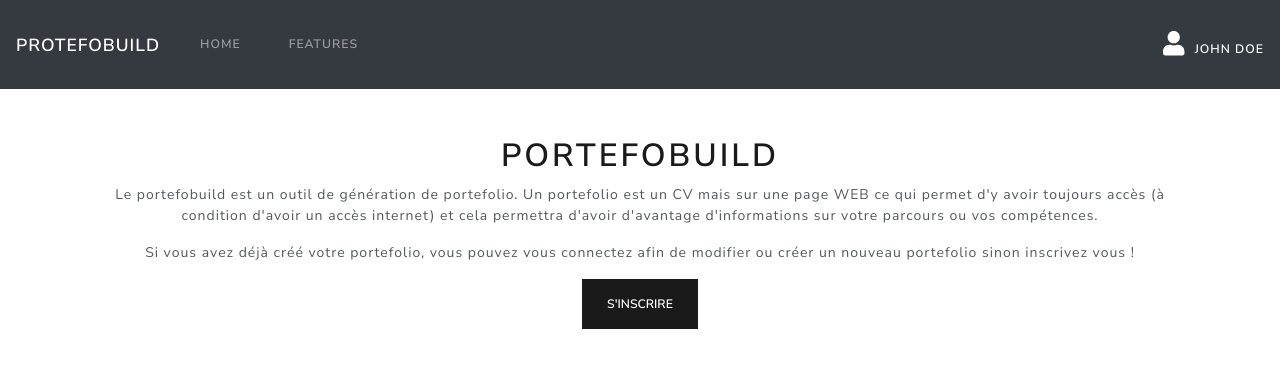
After one commit to Zgregy/portefoBuild, a Symfony app: template templates/portefolio/index.html.twig in a window 1280 px wide. The commit adds this page. Shown: the top 368 px of the page. Run offline with Twig, Linux system fonts and the light colour scheme; the template is opened without the code that fills it, so the values that code supplies are empty; some libraries are stand-ins or nearby versions.

Commit message:
Mise en place du controleur PortefolioController.php, mise en forme du template de base et mise en forme de la page d'accueil

```diff
--- a/composer.json
+++ b/composer.json
@@ -5,6 +5,7 @@
         "php": "^7.1.3",
         "ext-ctype": "*",
         "ext-iconv": "*",
+        "components/font-awesome": "^5.9",
         "sensio/framework-extra-bundle": "^5.1",
         "symfony/asset": "4.3.*",
         "symfony/console": "4.3.*",
--- a/templates/base.html.twig
+++ b/templates/base.html.twig
@@ -3,10 +3,48 @@
     <head>
         <meta charset="UTF-8">
         <title>{% block title %}Welcome!{% endblock %}</title>
+        <link rel="stylesheet" href="https://bootswatch.com/4/lux/bootstrap.min.css">
+        <link rel="stylesheet" href="https://cdnjs.cloudflare.com/ajax/libs/font-awesome/5.10.0-12/css/all.min.css">
         {% block stylesheets %}{% endblock %}
     </head>
     <body>
+        <nav class="navbar navbar-expand-lg navbar-dark bg-dark">
+            <a class="navbar-brand" href="#">PROTEFOBUILD</a>
+            <button class="navbar-toggler" type="button" data-toggle="collapse" data-target="#navbarColor02" aria-controls="navbarColor02" aria-expanded="false" aria-label="Toggle navigation">
+                <span class="navbar-toggler-icon"></span>
+            </button>
+
+            <div class="collapse navbar-collapse" id="navbarColor02">
+                <ul class="navbar-nav mr-auto">
+                    <li class="nav-item">
+                        <a class="nav-link" href="#">Home</a>
+                    </li>
+                    <li class="nav-item">
+                        <a class="nav-link" href="#">Features</a>
+                    </li>
+                    </li>
+                </ul>
+                {# <span>
+                    <i class="fas fa-user" style="font-size: 3em;"></i>
+                    John Doe
+                </span> #}
+                <div class="btn-group">
+                    <a data-toggle="dropdown" aria-haspopup="true" aria-expanded="false"  style="color:white;">
+                        <i class="fas fa-user" style="font-size: 2em;background-color: transparent;"></i><span style="padding-left: 10px;">John Doe</span>
+                    </a>
+                    <div class="dropdown-menu dropdown-menu-right">
+                        <button class="dropdown-item" type="button">Connexion</button>
+                        <button class="dropdown-item" type="button">Paramètre</button>
+                        <button class="dropdown-item" type="button">Déconnexion</button>
+                    </div>
+                </div>
+            </div>
+        </nav>
         {% block body %}{% endblock %}
         {% block javascripts %}{% endblock %}
+        <script src="https://code.jquery.com/jquery-3.3.1.slim.min.js" integrity="sha384-q8i/X+965DzO0rT7abK41JStQIAqVgRVzpbzo5smXKp4YfRvH+8abtTE1Pi6jizo" crossorigin="anonymous"></script>
+        <script src="https://cdnjs.cloudflare.com/ajax/libs/popper.js/1.14.7/umd/popper.min.js" integrity="sha384-UO2eT0CpHqdSJQ6hJty5KVphtPhzWj9WO1clHTMGa3JDZwrnQq4sF86dIHNDz0W1" crossorigin="anonymous"></script>
+        <script src="https://stackpath.bootstrapcdn.com/bootstrap/4.3.1/js/bootstrap.min.js" integrity="sha384-JjSmVgyd0p3pXB1rRibZUAYoIIy6OrQ6VrjIEaFf/nJGzIxFDsf4x0xIM+B07jRM" crossorigin="anonymous"></script>
+        <script src="https://cdnjs.cloudflare.com/ajax/libs/font-awesome/5.10.0-12/js/all.min.js"></script>
     </body>
 </html>
--- /dev/null
+++ b/templates/portefolio/index.html.twig
@@ -0,0 +1,28 @@
+{% extends 'base.html.twig' %}
+
+{% block title %}PortefoBuild{% endblock %}
+
+{% block body %}
+    <div class="container">
+        <div class="row text-center mt-5">
+            <div class="col-12">
+                <h1>Portefobuild</h1>
+            </div>
+        </div>
+        <div class="row text-center">
+            <div class="col-12">
+                <p>Le portefobuild est un outil de génération de portefolio. Un portefolio est un CV mais sur une page WEB ce qui permet d'y avoir toujours accès (à condition d'avoir un accès internet) et cela permettra d'avoir d'avantage d'informations sur votre parcours ou vos compétences.</p>
+            </div>
+        </div>
+        <div class="row text-center">
+            <div class="col-12">
+                <p>Si vous avez déjà créé votre portefolio, vous pouvez vous connectez afin de modifier ou créer un nouveau portefolio sinon inscrivez vous ! </p>
+            </div>
+        </div>
+        <div class="row text-center">
+            <div class="col-12">
+                <button type="button" class="btn btn-primary">S'inscrire</button>
+            </div>
+        </div>
+    </div>
+{% endblock %}
```
Also changed, not shown: src/Controller/PortefolioController.php (added, +19 -0 lines), 2 other files.
